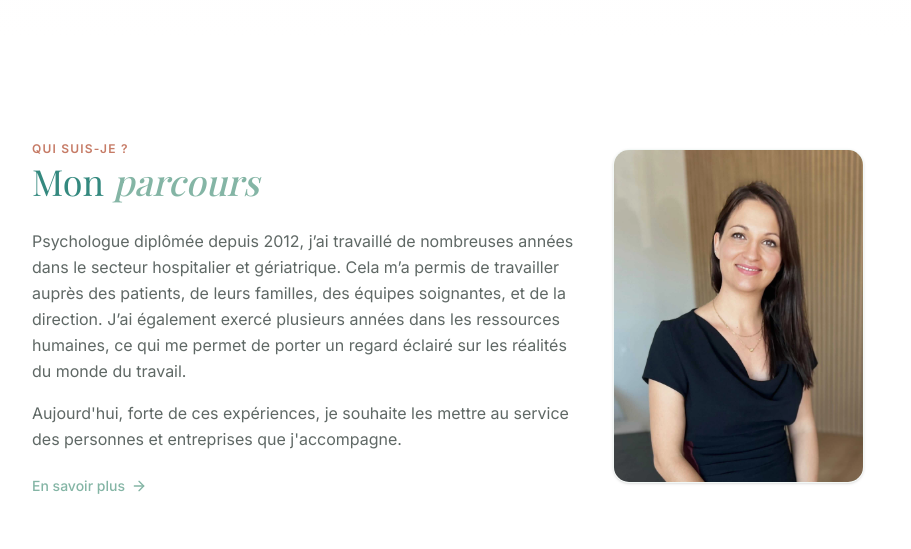
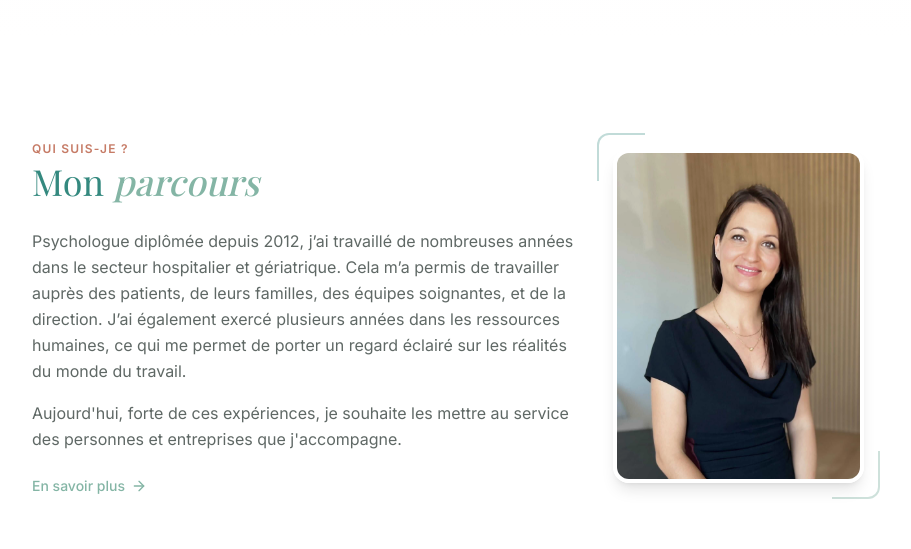
Before and after one commit to Mat42/psy-jade, a React (Vite) app: page / in a window 1280 px wide. Shown: the part 900-1449 px from the top of the page, without its empty margins (192-1103 px from the left). Built offline with nearby package versions, Linux system fonts and the light colour scheme; a web font is replaced by a local one.

Commit message:
feat: enhance profile image presentation
Add decorative framing elements and hover effects to the profile image in the About section for a more polished aesthetic.

```diff
--- a/src/components/About.tsx
+++ b/src/components/About.tsx
@@ -13,13 +13,19 @@ export default function About() {
         {/* Qui suis-je ? */}
         <div className="grid grid-cols-1 md:grid-cols-12 gap-10 items-center">
           <div className="md:col-span-4 order-first md:order-last">
-            <div className="relative aspect-[3/4] rounded-2xl overflow-hidden shadow-sm border border-brand-sage/10">
-              <img
-                src={profileImage}
-                alt="Portrait Jade Bourloux"
-                className="w-full h-full object-cover"
-              />
-              <div className="absolute inset-0 bg-brand-charcoal/5 pointer-events-none"></div>
+            <div className="relative">
+              {/* Elegant framing decoration */}
+              <div className="absolute -top-4 -left-4 w-12 h-12 border-t-2 border-l-2 border-brand-teal/30 rounded-tl-xl pointer-events-none" />
+              <div className="absolute -bottom-4 -right-4 w-12 h-12 border-b-2 border-r-2 border-brand-sage/40 rounded-br-xl pointer-events-none" />
+
+              <div className="relative aspect-[3/4] rounded-2xl overflow-hidden shadow-lg border-4 border-white bg-brand-cream/30">
+                <img
+                  src={profileImage}
+                  alt="Portrait Jade Bourloux"
+                  className="w-full h-full object-cover transform hover:scale-102 transition-transform duration-700"
+                />
+                <div className="absolute inset-0 bg-brand-charcoal/5 pointer-events-none"></div>
+              </div>
             </div>
           </div>
 
```
